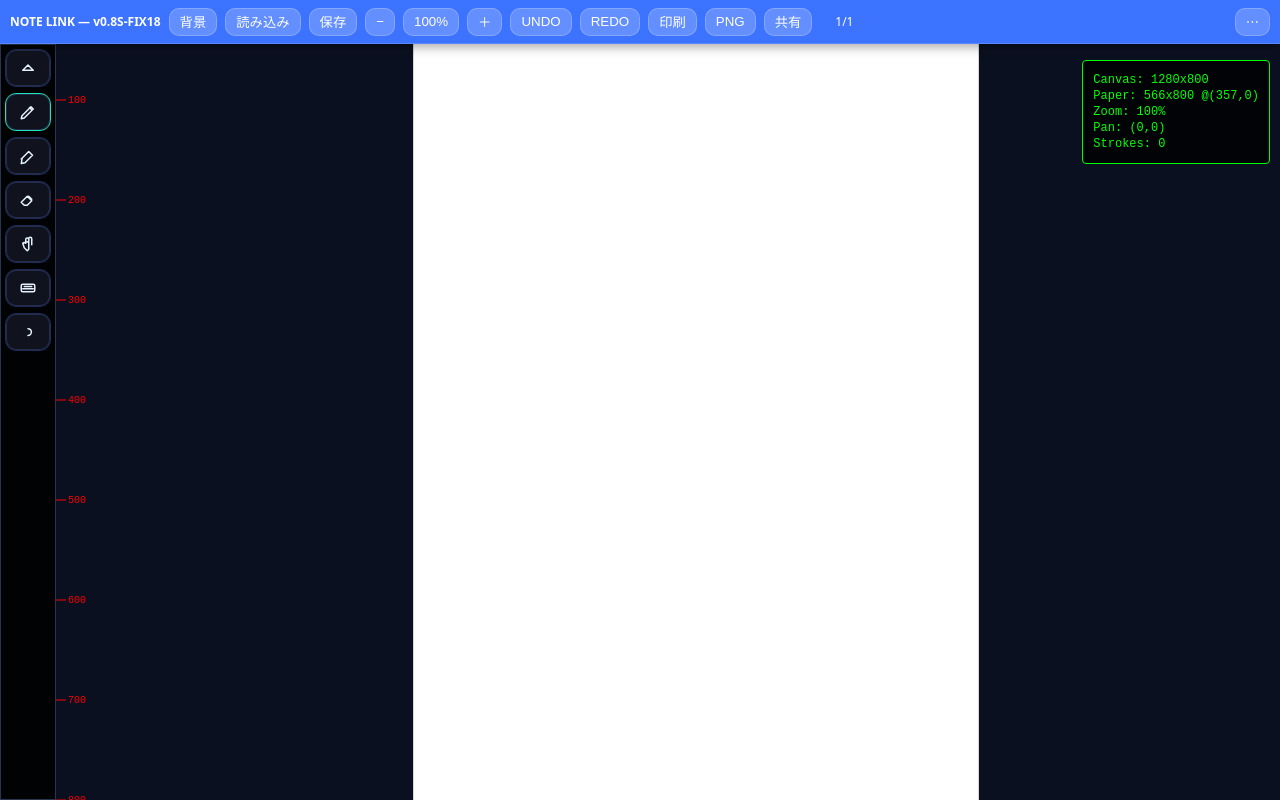
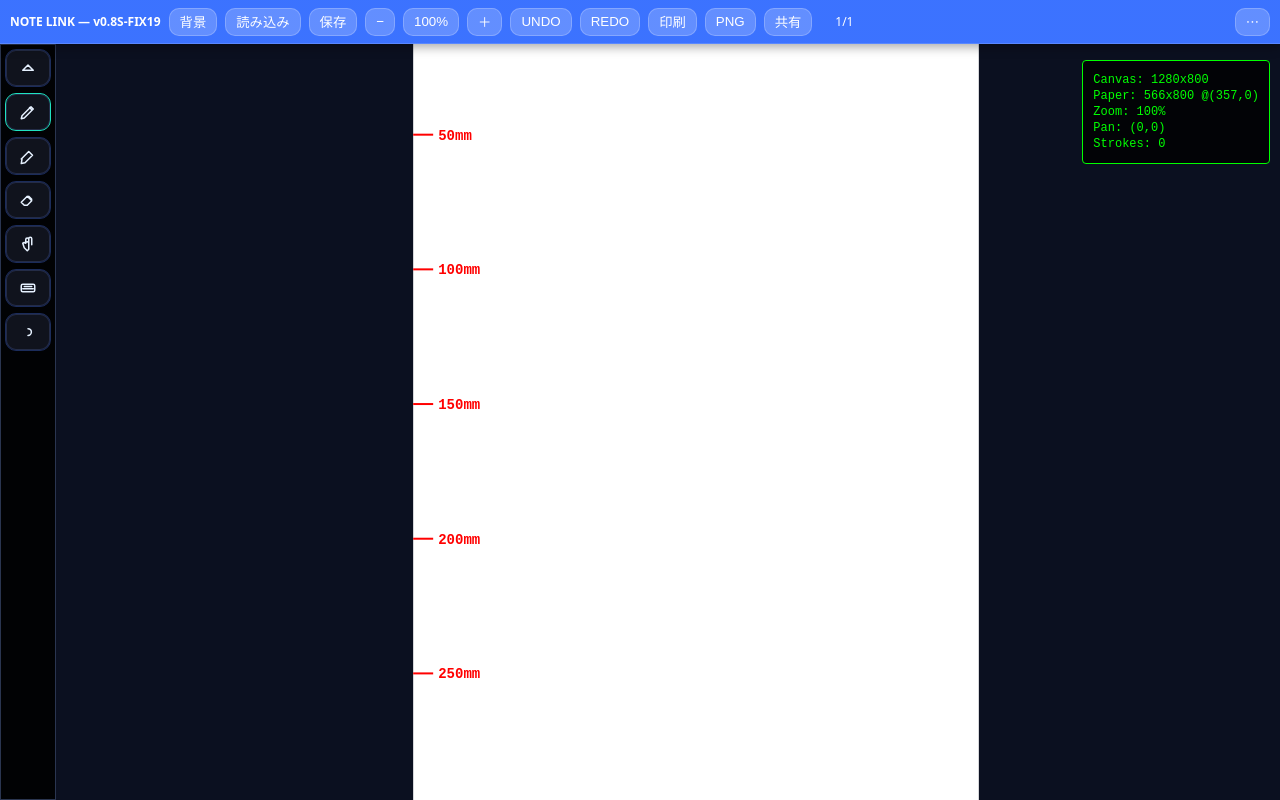
Before and after one commit to takecwatanabe-dev/Note_Link_KENSYO_2, a plain HTML site: page index.html in a window 1280 px wide. Drawn offline with Linux system fonts and the light colour scheme.

Commit message:
Update index.html

```diff
--- a/index.html
+++ b/index.html
@@ -2,8 +2,8 @@
 <head>
 <meta charset="utf-8">
 <meta name="viewport" content="width=device-width,initial-scale=1,viewport-fit=cover">
-<title>NOTE LINK — v0.8S-FIX18</title>
-<!-- FIX18: paperRect計算タイミング修正（描画前に確実に計算） -->
+<title>NOTE LINK — v0.8S-FIX19</title>
+<!-- FIX19: mm単位スケール追加（A4実寸で消えるエリアを特定） -->
 <style>
 :root{
   --ink:#e6f1ff;--ink-dim:#9bd6e9;--bg:#0b1020;--panel:#101827;--accent:#3f78ff;
@@ -128,7 +128,7 @@ body.tb-collapsed .tb-handle{ display:grid }
 </head>
 <body>
 <header class="topbar" id="topbar">
-  <div class="brand"><strong id="verText">NOTE LINK — v0.8S-FIX18</strong></div>
+  <div class="brand"><strong id="verText">NOTE LINK — v0.8S-FIX19</strong></div>
 
   <div class="rail-wrap" id="railWrap">
     <div class="rail-scroll" id="railScroll">
@@ -256,7 +256,7 @@ const cvPaper=$('#paper'), gPaper=cvPaper.getContext('2d');
 const cvGuide=$('#guide'), gGuide=cvGuide.getContext('2d');
 const cv=$('#paint'), ctx=cv.getContext('2d',{alpha:true});
 const textLayer=$('#textLayer');
-$('#verText').textContent='NOTE LINK — v0.8S-FIX18';
+$('#verText').textContent='NOTE LINK — v0.8S-FIX19';
 
 // デバッグ情報更新関数
 function updateDebugInfo(){
@@ -267,36 +267,37 @@ function updateDebugInfo(){
   $('#dbgStrokes').textContent=`${Pages.cur().strokes.length}`;
 }
 
-// 座標スケール（定規）を描画
+// 座標スケール（定規）を描画（mm単位でA4用紙上に表示）
 function drawScale(){
   const c = ctx;
   c.save();
   c.globalCompositeOperation = 'source-over';
   c.strokeStyle = '#ff0000';
   c.fillStyle = '#ff0000';
-  c.font = '10px monospace';
-  c.lineWidth = 1;
+  c.font = 'bold 14px monospace';
+  c.lineWidth = 2;
 
-  // 縦軸（左端）
-  for(let y = 0; y <= H; y += 100){
+  // A4サイズ：210mm × 297mm
+  // 50mm間隔でスケールを表示
+
+  // 縦軸（左端、用紙の左端から）- 0mm, 50mm, 100mm...297mm
+  for(let mm = 0; mm <= 297; mm += 50){
+    const y = paperRect.y + (mm / 297) * paperRect.h;
     c.beginPath();
-    c.moveTo(0, y);
-    c.lineTo(10, y);
+    c.moveTo(paperRect.x, y);
+    c.lineTo(paperRect.x + 20, y);
     c.stroke();
-    c.fillText(y, 12, y + 3);
+    c.fillText(mm + 'mm', paperRect.x + 25, y + 5);
   }
 
-  // 横軸（上端）
-  for(let x = 0; x <= W; x += 100){
+  // 横軸（上端、用紙の上端から）- 0mm, 50mm, 100mm...210mm
+  for(let mm = 0; mm <= 210; mm += 50){
+    const x = paperRect.x + (mm / 210) * paperRect.w;
     c.beginPath();
-    c.moveTo(x, 0);
-    c.lineTo(x, 10);
+    c.moveTo(x, paperRect.y);
+    c.lineTo(x, paperRect.y + 20);
     c.stroke();
-    c.save();
-    c.translate(x + 2, 20);
-    c.rotate(-Math.PI / 2);
-    c.fillText(x, 0, 0);
-    c.restore();
+    c.fillText(mm + 'mm', x + 3, paperRect.y + 35);
   }
 
   c.restore();
@@ -595,7 +596,7 @@ $('#btnPrint').onclick=()=>window.print();
 $('#btnShare').onclick=()=>{composite().toBlob(async b=>{const f=new File([b],'note.png',{type:'image/png'});if(navigator.share&&navigator.canShare&&navigator.canShare({files:[f]})){try{await navigator.share({files:[f],title:'Note Link'})}catch(e){}}else{const u=URL.createObjectURL(b);const a=document.createElement('a');a.href=u;a.download='note-link.png';a.click();setTimeout(()=>URL.revokeObjectURL(u),800)}})};
 
 let fileHandle=null;
-function exportJSON(){ flushText(); return JSON.stringify({ v:'v0.8S-FIX18',
+function exportJSON(){ flushText(); return JSON.stringify({ v:'v0.8S-FIX19',
   pages: Pages.list.map(pg=>({strokes:pg.strokes||[],textsHTML:pg.textsHTML||'', bg:pg.bg && pg.bg.dataURL ? {dataURL:pg.bg.dataURL}:null})),
   idx: Pages.idx, grid:{on:gridOn,stepMM:gridStepMM,color:gridColor} }); }
 async function doSave(){ const blob=new Blob([exportJSON()],{type:'application/json'});
```
